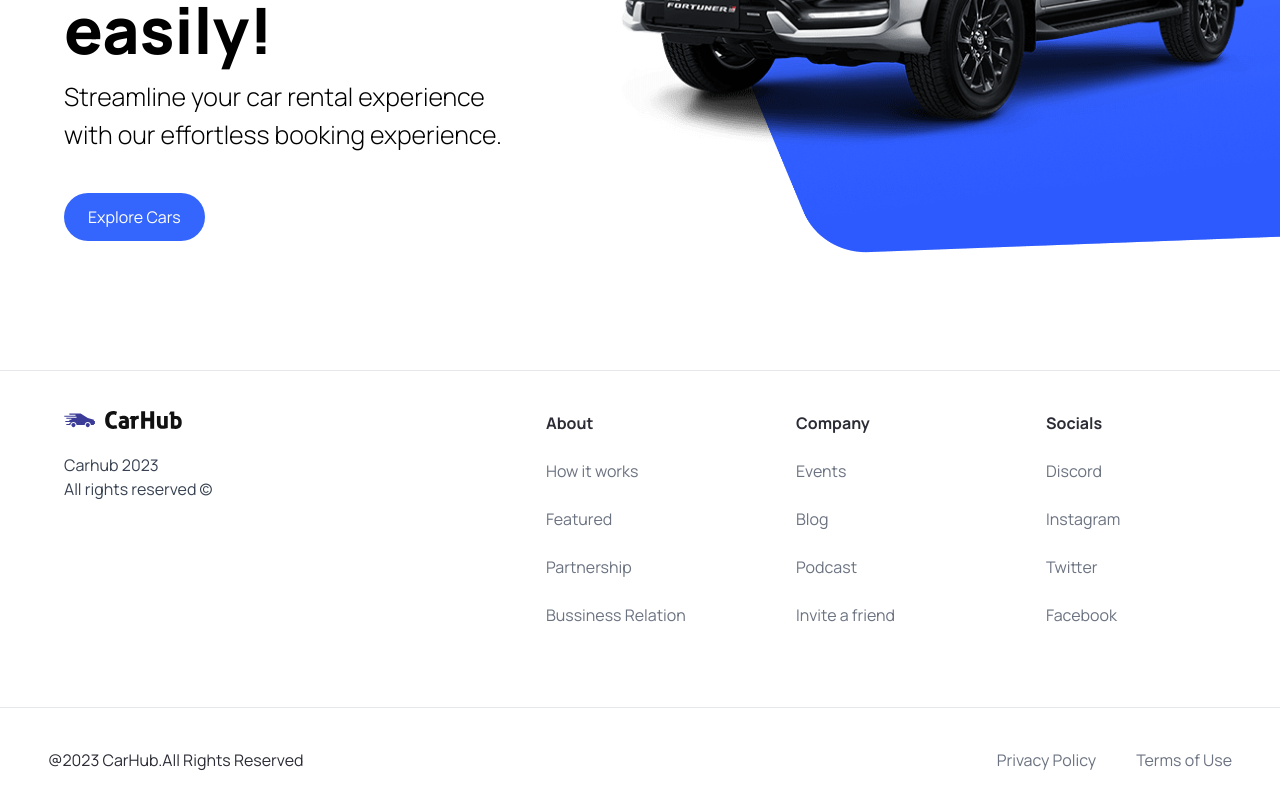
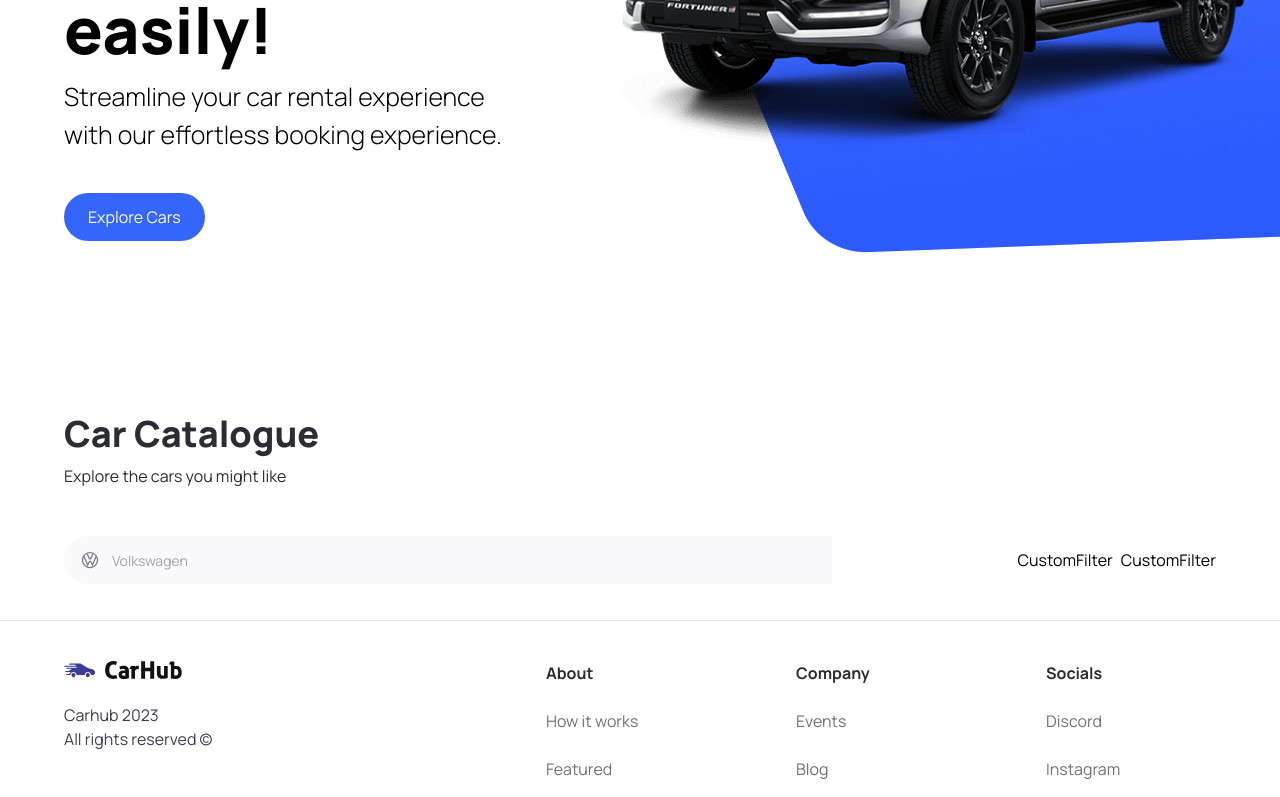
Before and after one commit to A-ryan-Kalra/ecarhub-project, a Next.js app: page / in a window 1280 px wide. Shown: the part 450-1247 px from the top of the page. Built offline with nearby package versions, Linux system fonts and the light colour scheme.

Commit message:
progressing on car search option

```diff
--- a/app/page.tsx
+++ b/app/page.tsx
@@ -1,10 +1,30 @@
+import CustomFilter from "@/components/CustomFilter";
 import Hero from "@/components/Hero";
+import { SearchBar } from "@/components/SearchBar";
 import Image from "next/image";
 
 export default function Home() {
   return (
     <main className="overflow-hidden">
       <Hero />
+      <div
+        className="mt-12 sm:px-16 px-6 py-4 max-w-[1440px] mx-auto"
+        id="discover"
+      >
+        <div className="flex flex-col items-start justify-start gap-y-2.5 text-black-100">
+          <h1 className="text-4xl font-extrabold">Car Catalogue</h1>
+          <p>Explore the cars you might like</p>
+        </div>
+
+        <div className="mt-12 w-full flex-between items-center flex-wrap gap-5">
+          <SearchBar />
+
+          <div className="flex justify-start flex-wrap items-center gap-2">
+            <CustomFilter title="fuel" />
+            <CustomFilter title="year" />
+          </div>
+        </div>
+      </div>
     </main>
   );
 }
--- /dev/null
+++ b/components/CustomFilter.tsx
@@ -0,0 +1,7 @@
+import React from "react";
+
+const CustomFilter = () => {
+  return <div>CustomFilter</div>;
+};
+
+export default CustomFilter;
--- /dev/null
+++ b/components/SearchBar.tsx
@@ -0,0 +1,21 @@
+"use client";
+import React, { useState } from "react";
+import SearchManufacturer from "./SearchManufacturer";
+
+export const SearchBar = () => {
+  const handleSearch = () => {};
+  const [manufacturer, setManufacturer] = useState("");
+  return (
+    <form
+      className="flex items-center justify-start max-sm:flex-col w-full relative max-sm:gap-4 max-w-3xl"
+      onSubmit={handleSearch}
+    >
+      <div className="flex-1 max-sm:w-full flex justify-start items-center relative">
+        <SearchManufacturer
+          manufacturer={manufacturer}
+          setManufacturer={setManufacturer}
+        />
+      </div>
+    </form>
+  );
+};
--- /dev/null
+++ b/components/SearchManufacturer.tsx
@@ -0,0 +1,72 @@
+import { SearchManufacturerProps } from "@/types";
+import { Combobox, Transition } from "@headlessui/react";
+import Image from "next/image";
+import { Fragment, useState } from "react";
+import { manufacturers } from "@/constants";
+
+const SearchManufacturer = ({
+  manufacturer,
+  setManufacturer,
+}: SearchManufacturerProps) => {
+  const [query, setQuery] = useState("");
+
+  const filteredManufacturers =
+    query === ""
+      ? manufacturers
+      : manufacturers.filter((item) =>
+          item
+            .toLocaleLowerCase()
+            .replace(/\s+/g, "")
+            .includes(query.toLowerCase().replace(/\s+/g, ""))
+        );
+
+  return (
+    <div className=" flex-1 max-sm:w-full flex justify-start items-center">
+      <Combobox>
+        <div className="relative w-full">
+          <Combobox.Button className={"absolute top-[14px]"}>
+            <Image
+              src={"/car-logo.svg"}
+              width={20}
+              height={20}
+              className="ml-4"
+              alt="car-logo"
+            />
+          </Combobox.Button>
+          <Combobox.Input
+            className={
+              "w-full h-[48px] pl-12 p-4 rounded-l-full max-sm:rounded-full bg-light-white outline-none cursor-pointer text-sm"
+            }
+            placeholder="Volkswagen"
+            displayValue={(manufacturer: string) => manufacturer}
+            onChange={(e) => setQuery(e.target.value)}
+          />
+          <Transition
+            as={Fragment}
+            leave="transition ease-in duration-200"
+            leaveFrom="opacity-100"
+            leaveTo="opacity-0"
+            afterLeave={() => setQuery("")}
+          >
+            <Combobox.Options>
+              {filteredManufacturers.map((item) => (
+                <Combobox.Option
+                  key={item}
+                  value={item}
+                  className={({ active }) => `
+                  relative cursor-default select-none py-2 pl-10 pr-4 ${
+                    active ? "bg-primary-blue text-white" : "text-gray-900"
+                  }`}
+                >
+                  {item}
+                </Combobox.Option>
+              ))}
+            </Combobox.Options>
+          </Transition>
+        </div>
+      </Combobox>
+    </div>
+  );
+};
+
+export default SearchManufacturer;
--- a/constants/index.ts
+++ b/constants/index.ts
@@ -40,6 +40,7 @@
   "Toyota",
   "Volkswagen",
   "Volvo",
+  "Tata Nano",
 ];
 
 export const yearsOfProduction = [
--- a/package.json
+++ b/package.json
@@ -9,6 +9,7 @@
     "lint": "next lint"
   },
   "dependencies": {
+    "@headlessui/react": "^1.7.17",
     "@types/node": "20.5.9",
     "@types/react": "18.2.21",
     "@types/react-dom": "18.2.7",
--- a/types/index.ts
+++ b/types/index.ts
@@ -6,3 +6,8 @@
   btnType?: "button" | "submit";
   handleClick?: MouseEventHandler<HTMLButtonElement>;
 }
+
+export interface SearchManufacturerProps {
+  manufacturer: string;
+  setManufacturer: (manufacturer: string) => void;
+}
```
Also changed, not shown: 1 other file (tests, documents, lock files or other folders).
